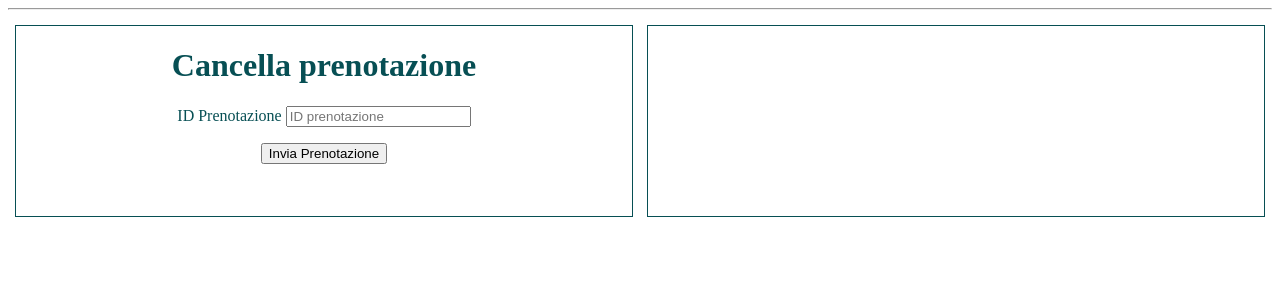
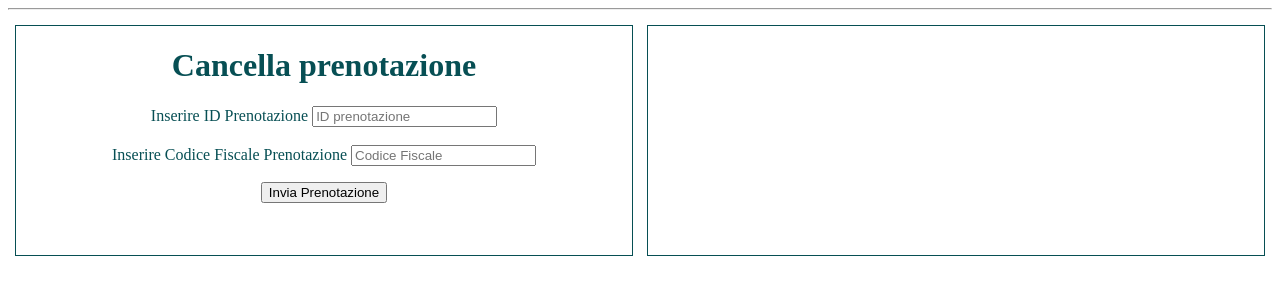
Before and after one commit to alessandro-bertelli/webapp_isa_tbd, a Flask app: page /delete/ in a window 1280 px wide. Shown: the part 63-363 px from the top of the page. Run offline with Flask 2, Linux system fonts and the light colour scheme; some libraries are stand-ins or nearby versions.

Commit message:
Make 'delete' function working
All pages working in this commit (missing functions related to order and coupon) and final bill

```diff
--- a/src/app.py
+++ b/src/app.py
@@ -128,4 +128,15 @@ def update():
 @app.route('/delete/', methods=('GET', 'POST'))
 
 def delete():
+    conn = get_db_connection()
+    if request.method == 'POST':
+        id_pren = request.form['id_pren']
+        cod_fis = request.form['cod_fis']
+        cur=conn.cursor()
+        cur.execute("DELETE FROM prenotazione WHERE id_prenotazione=%s", [id_pren])
+        cur.execute("DELETE FROM cliente WHERE cod_fiscale=%s", [cod_fis])
+        conn.commit()
+        cur.close()
+        conn.close()
+        return redirect(url_for('index'))
     return render_template('delete.html')
--- a/src/templates/delete.html
+++ b/src/templates/delete.html
@@ -4,9 +4,16 @@
     <h1>{% block title %} Cancella prenotazione {% endblock %}</h1>
     <form method="POST">
         <div>
-            <label for="id_pren">ID Prenotazione</label>
+            <label for="id_pren">Inserire ID Prenotazione</label>
             <input type="text" name="id_pren"
                 placeholder="ID prenotazione">
+            </input>
+        </div><br>
+
+        <div>
+            <label for="cod_fis">Inserire Codice Fiscale Prenotazione</label>
+            <input type="text" name="cod_fis"
+                placeholder="Codice Fiscale">
             </input>
         </div>
 
--- a/src/templates/update.html
+++ b/src/templates/update.html
@@ -54,7 +54,7 @@
         </p>
 
         <p>
-            <label for="cod_fis">Inserire codice fiscale prenotazione</label>
+            <label for="cod_fis">Inserire Codice Fiscale Prenotazione</label>
             <input type="text" name="cod_fis"
                    placeholder="Codice Fiscale">
             </input>
```
